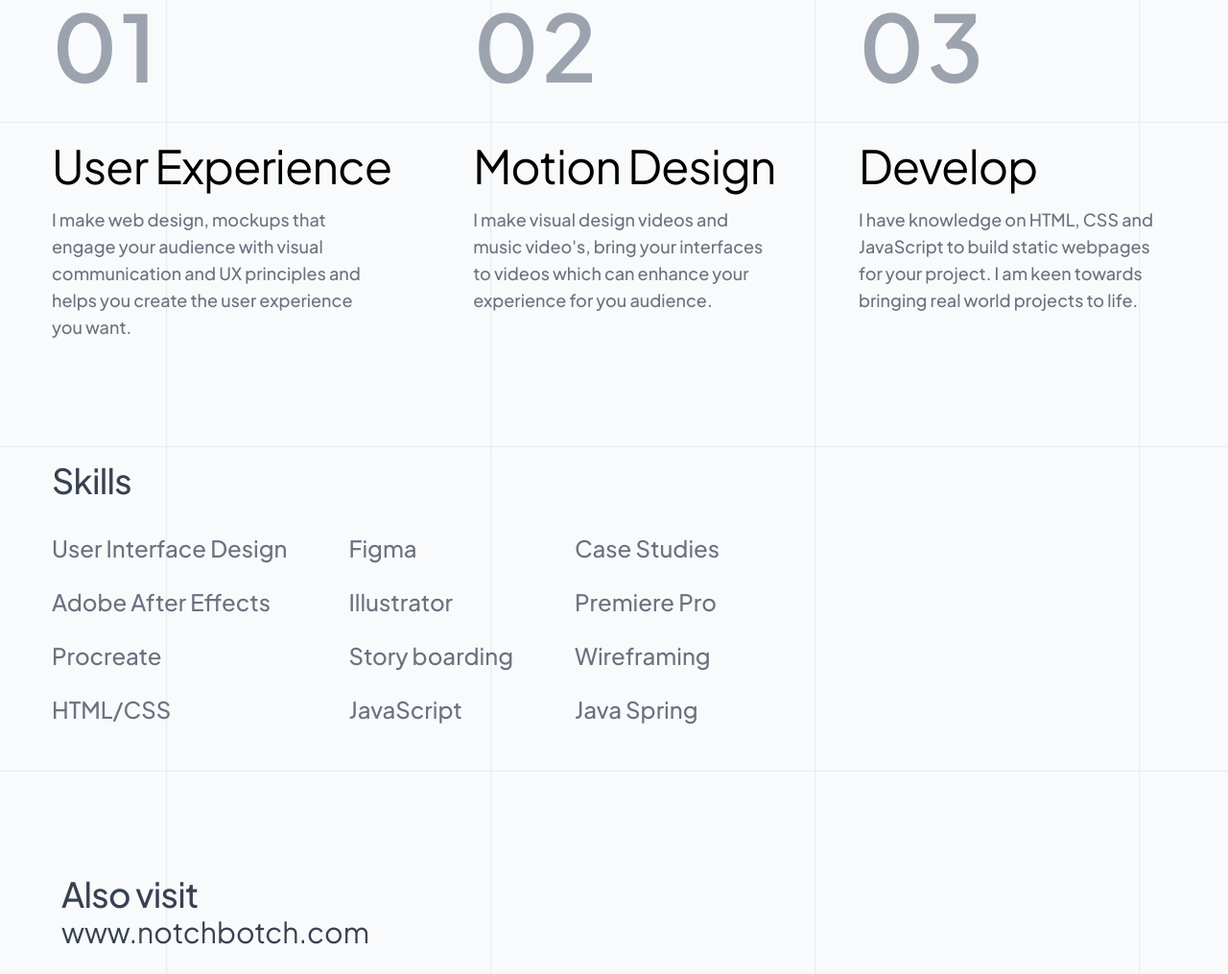
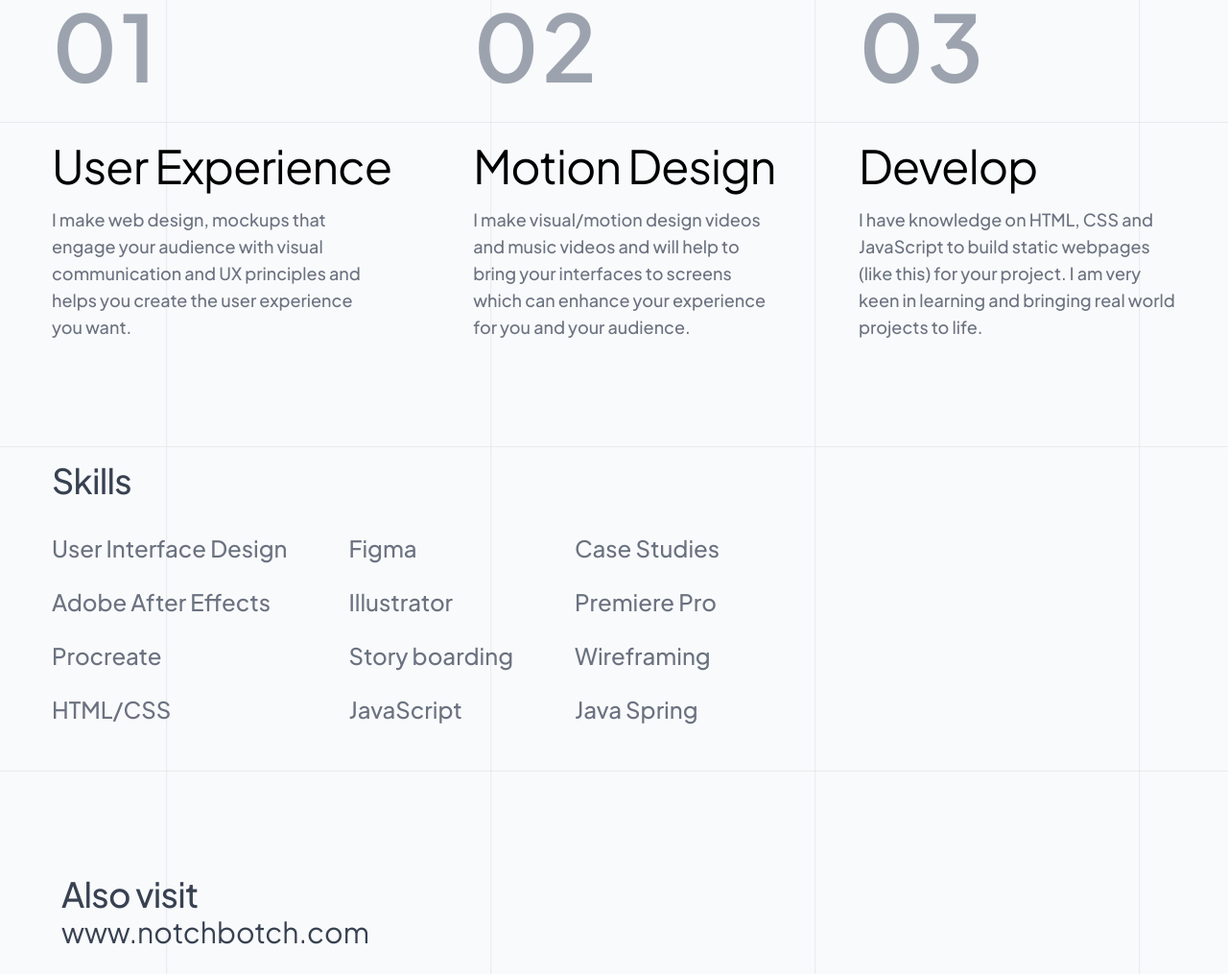
Before and after one commit to notchbotch/notchbotch.github.io, a website built with Parcel: page index.html in a window 1280 px wide. Shown: the part 1242-2257 px from the top of the page at 96% size. Built offline with nearby package versions, Linux system fonts and the light colour scheme.

Commit message:
text changes

```diff
--- a/index.html
+++ b/index.html
@@ -119,8 +119,8 @@
               <div class="motion-design-parent">
                 <h1 class="motion-design">Motion Design</h1>
                 <div class="i-make-visual">
-                  I make visual design videos and music video's, bring your
-                  interfaces to videos which can enhance your experience for you
+                  I make visual/motion design videos and music videos and will help to bring your
+                  interfaces to screens which can enhance your experience for you and your
                   audience.
                 </div>
               </div>
@@ -131,7 +131,7 @@
                 <h1 class="develop">Develop</h1>
                 <div class="i-have-knowledge">
                   I have knowledge on HTML, CSS and JavaScript to build static
-                  webpages for your project. I am keen towards bringing real
+                  webpages (like this) for your project. I am very keen in learning and bringing real
                   world projects to life.
                 </div>
               </div>
```
